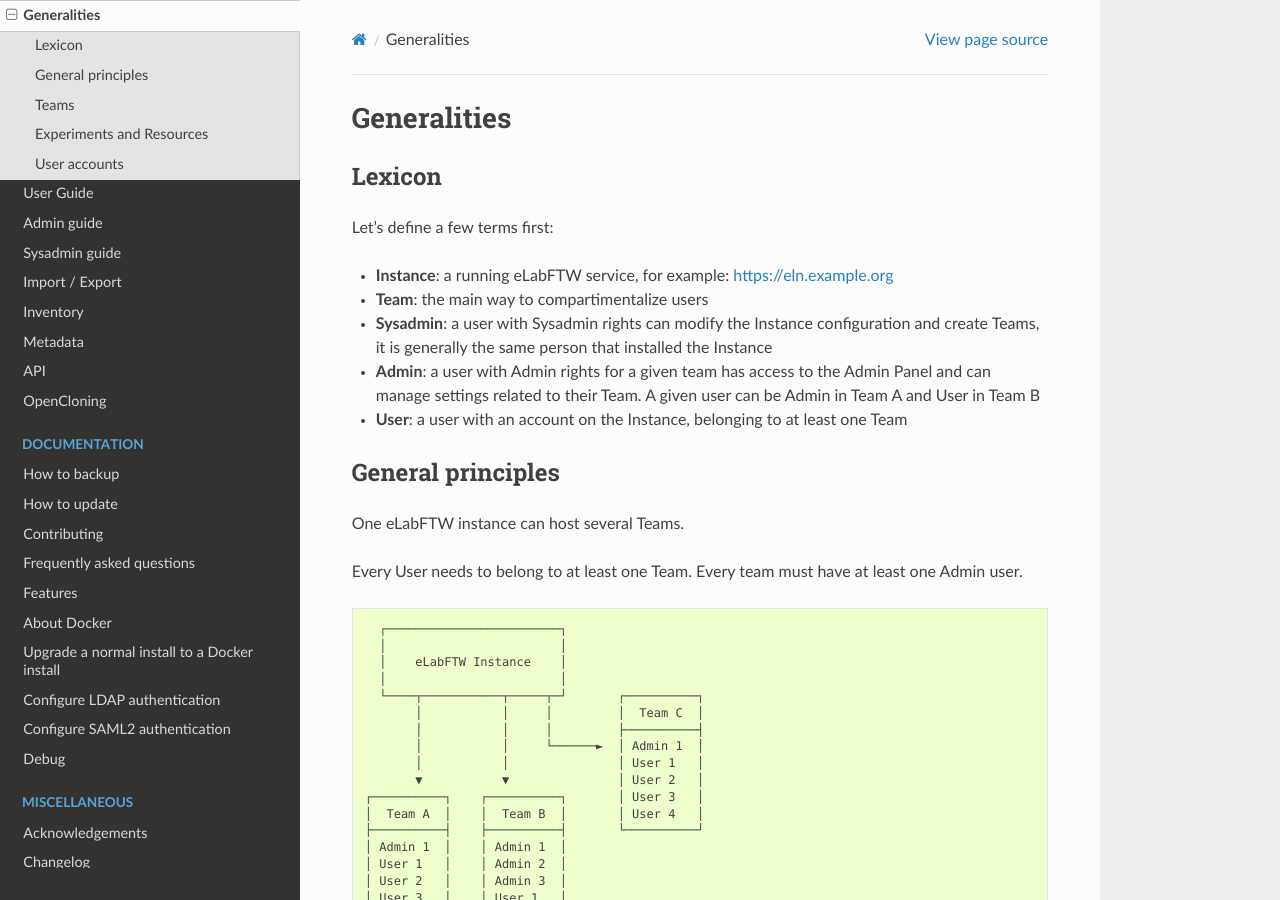
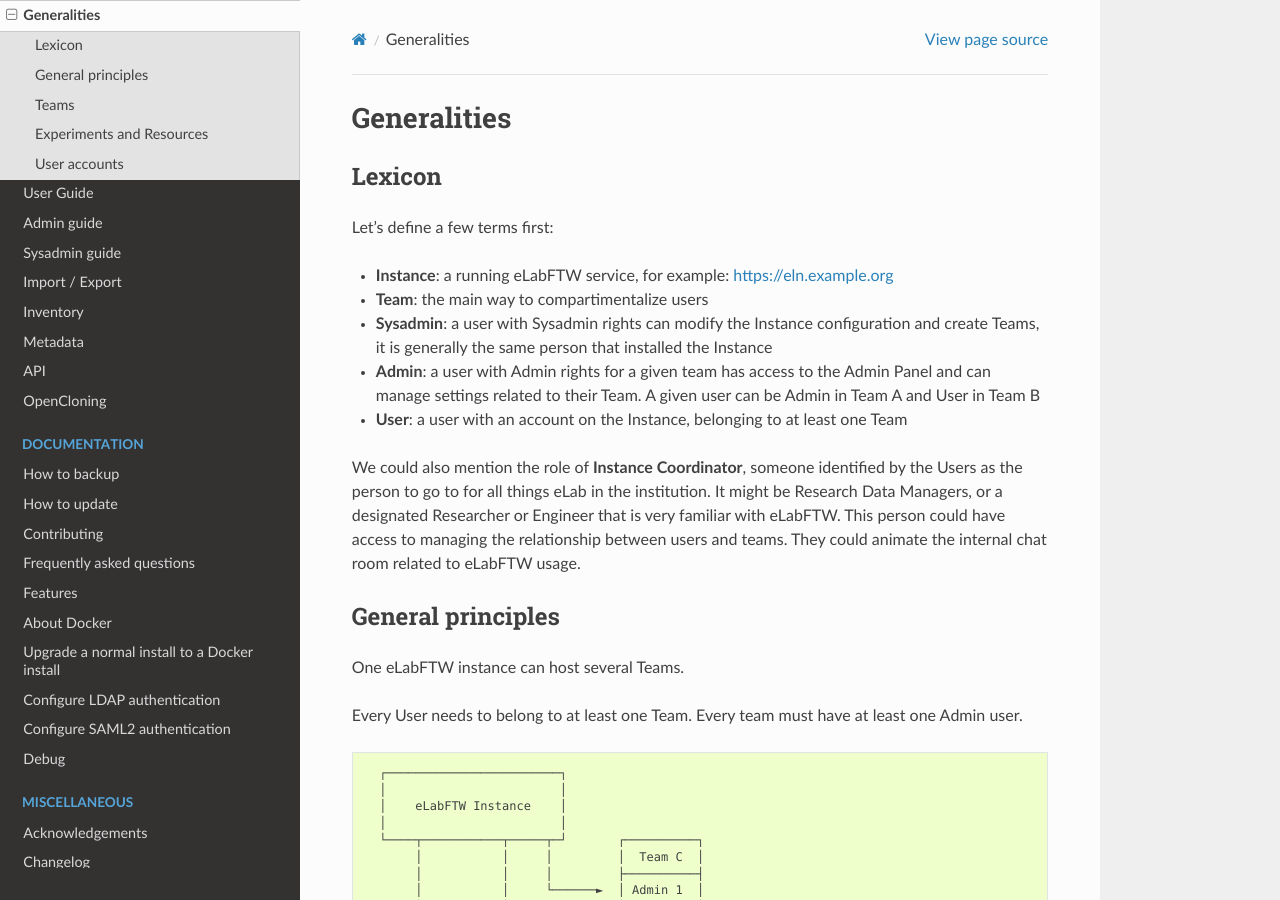
Before and after one commit to elabftw/elabdoc, a Sphinx documentation site: the page built from doc/generalities.rst, in a window 1280 px wide and 900 px high. Built offline with Sphinx 7.4.7 and the Read the Docs theme 3.1.0, drawn with Linux system fonts in a browser that asks for light colours.

Commit message:
introduce instance coordinator

```diff
--- a/doc/generalities.rst
+++ b/doc/generalities.rst
@@ -13,6 +13,8 @@
 * **Sysadmin**: a user with Sysadmin rights can modify the Instance configuration and create Teams, it is generally the same person that installed the Instance
 * **Admin**: a user with Admin rights for a given team has access to the Admin Panel and can manage settings related to their Team. A given user can be Admin in Team A and User in Team B
 * **User**: a user with an account on the Instance, belonging to at least one Team
+
+We could also mention the role of **Instance Coordinator**, someone identified by the Users as the person to go to for all things eLab in the institution. It might be Research Data Managers, or a designated Researcher or Engineer that is very familiar with eLabFTW. This person could have access to managing the relationship between users and teams. They could animate the internal chat room related to eLabFTW usage.
 
 General principles
 ==================
```
